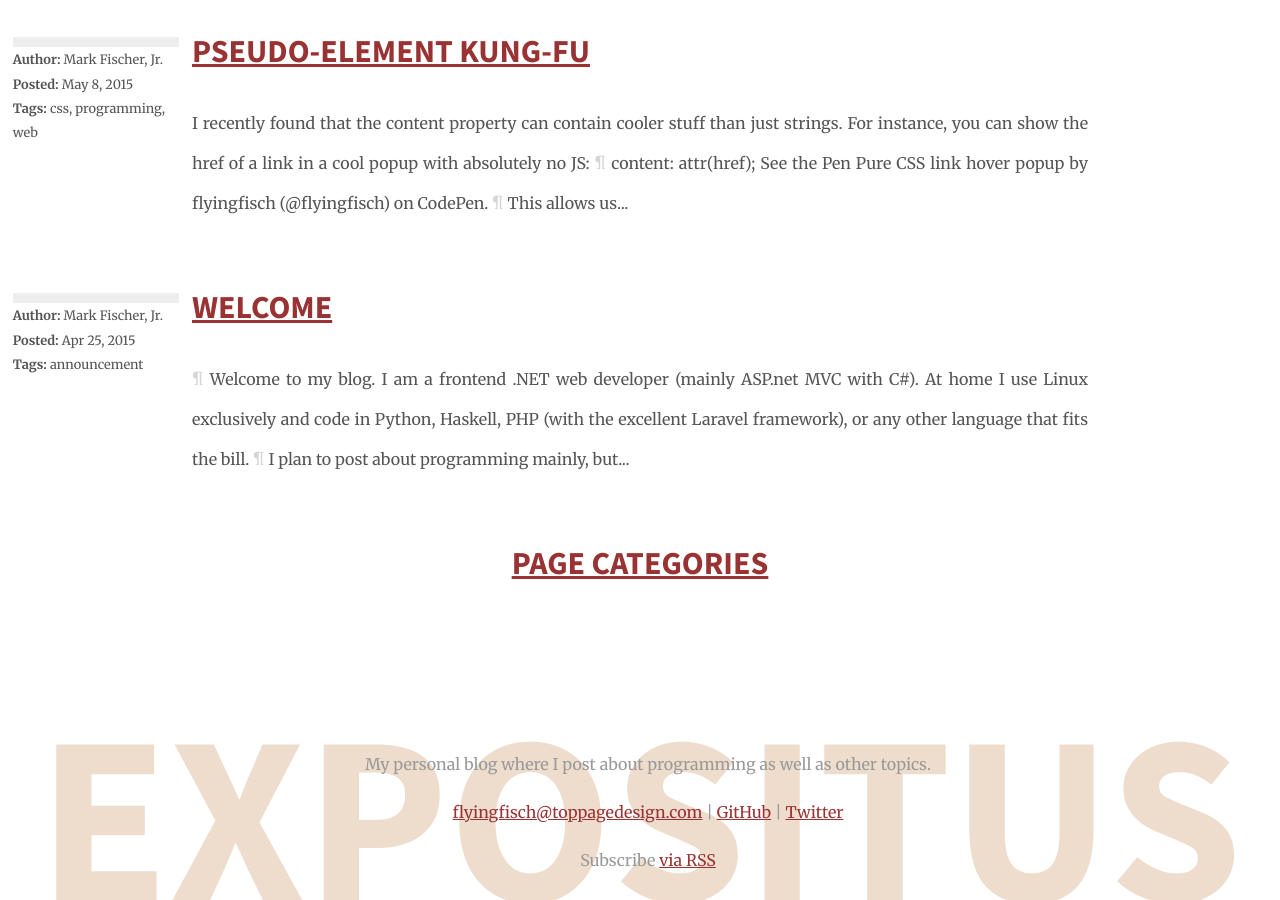
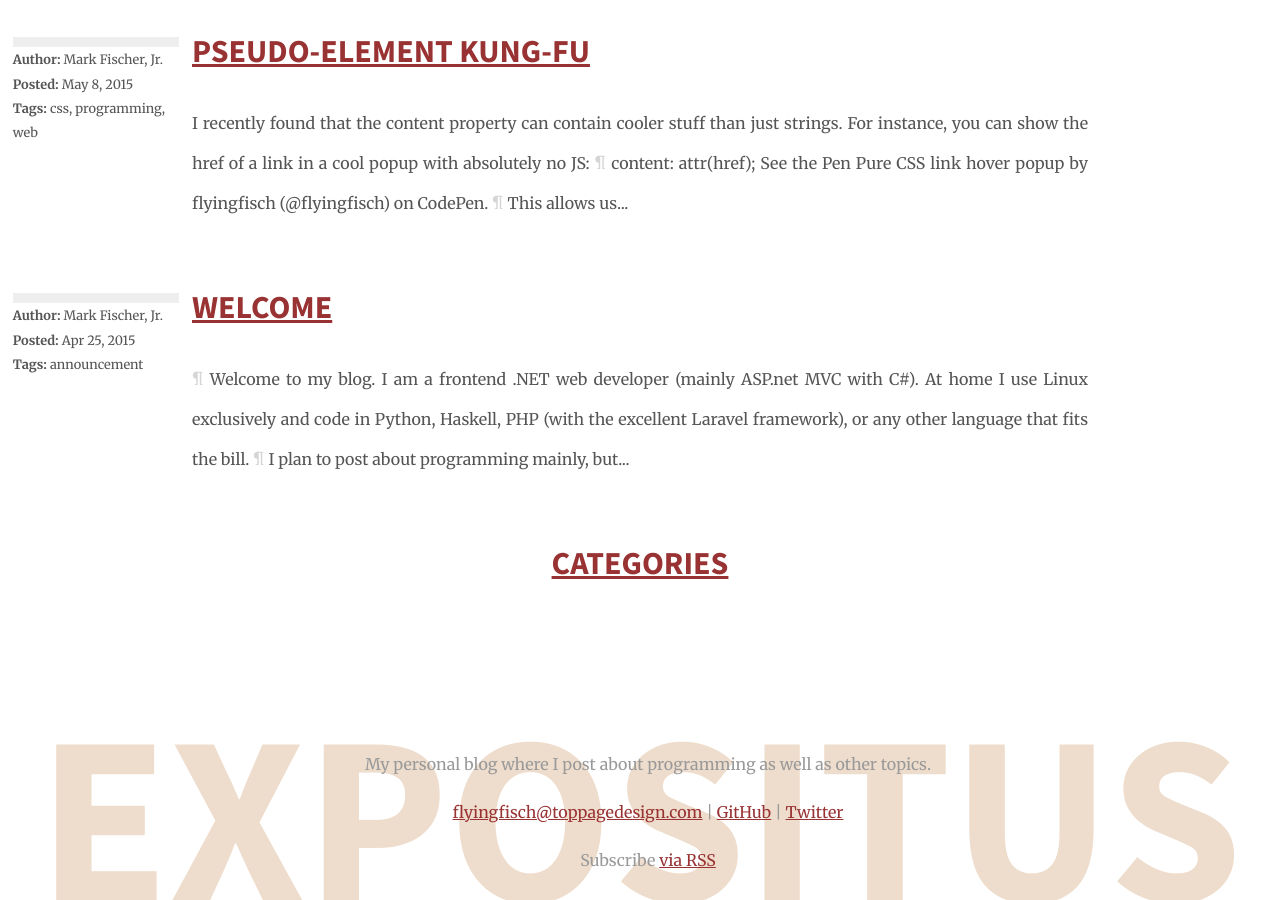
Before and after one commit to flyingfisch/flyingfisch.github.io-src, a Jekyll site: the page built from index.html, in a window 1280 px wide and 900 px high, scrolled down 1725 px. Built offline with Jekyll 4.4.1, drawn with Linux system fonts in a browser that asks for light colours; the list of posts is cut into pages by our own code.

Commit message:
changed category link text

```diff
--- a/index.html
+++ b/index.html
@@ -37,5 +37,5 @@ layout: default
 
     {% endfor %}
 
-    <h1 style="text-align: center;"><a href="categories.html">Page Categories</a></h1>
+    <h1 style="text-align: center;"><a href="categories.html">Categories</a></h1>
 </article>
```
Also changed, not shown: 2 other files.
